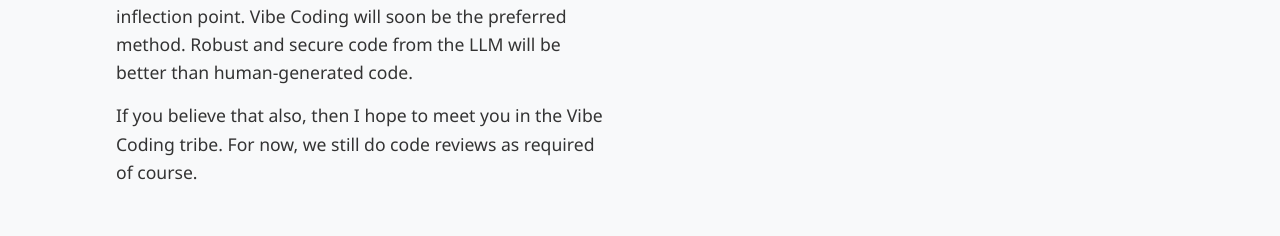
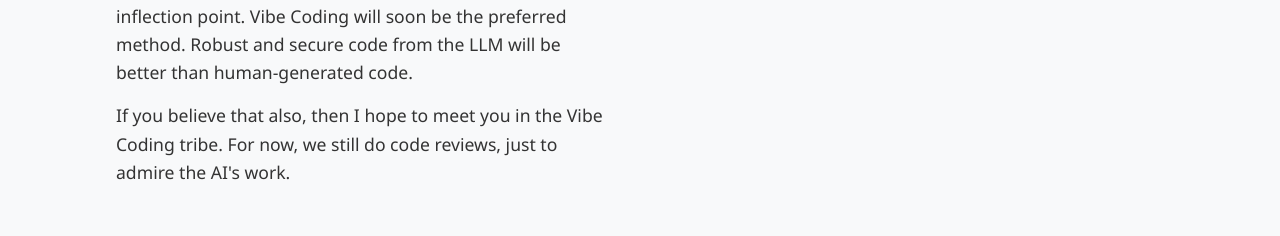
Before and after one commit to waltonparkman/waltonparkman.github.io, a plain HTML site: page index.html in a window 1280 px wide. Shown: the part 3344-3580 px from the top of the page. Drawn offline with Linux system fonts and the light colour scheme.

Commit message:
yet again index.html

```diff
--- a/index.html
+++ b/index.html
@@ -111,7 +111,7 @@
                     <p>On my home page, I confidently declare that I do Odoo Vibe Coding. The term "vibe coding" was introduced by computer scientist Andrej Karpathy (co-founder of OpenAI and former AI lead at Tesla) in early 2025. Vibe Coding relies totally on Large Language Models (LLMs). Instead of manually writing code, the programmer uses natural language descriptions or conversational prompts (like voice commands) to have the AI generate the code.</p>
                     <p>Skeptics say this is something that only non-programmers do to create simple, personalized applications ("software for one") and for rapid prototyping. They fear that using AI-generated code without full understanding in professional or production environments poses risks, potentially leading to hidden bugs, security vulnerabilities, and difficulties with long-term maintenance and evolution of the software.</p>
                     <p>However, I believe that coding agents and LLMs are at an inflection point. Vibe Coding will soon be the preferred method.  Robust and secure code from the LLM will be better than human-generated code.</p>
-                    <p>If you believe that also, then I hope to meet you in the Vibe Coding tribe.  For now, we still do code reviews as required of course.</p>
+                    <p>If you believe that also, then I hope to meet you in the Vibe Coding tribe.  For now, we still do code reviews, just to admire the AI's work.</p>
                 </div>
                 <div class="about-stats">
                     <div class="stat">
```
